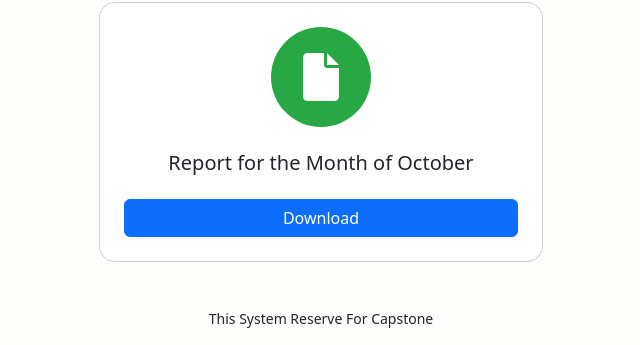
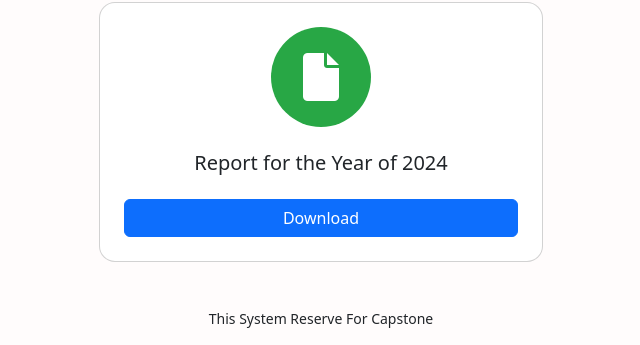
Before and after one commit to VannyCon/Incident_Report_System, a PHP site: page /new_project/view/pages/admin/report.php in a window 1280 px wide. Shown: the part 182-527 px from the top of the page, without its empty margins (319-959 px from the left). Run offline with PHP 8.4, Linux system fonts and the light colour scheme; a user stored in the database is signed in; some libraries are stand-ins or nearby versions.

Commit message:
make it year

```diff
--- a/view/pages/admin/report.php
+++ b/view/pages/admin/report.php
@@ -21,7 +21,8 @@
                             <div class="circle-check mb-4" style="margin: 0 auto; width: 100px; height: 100px; border-radius: 50%; background-color: #28a745; display: flex; justify-content: center; align-items: center;">
                                 <i class="fas fa-file" style="font-size: 48px; color: white;"></i>
                             </div>
-                            <h5 class="mb-4">Report for the Month of <?php echo date('F'); ?></h5>
+                            <h5 class="mb-4">Report for the Year of <?php echo date('Y'); ?></h5>
+
                             <!-- Download Button -->
                              <!-- If you want to create Report you will redirect to Report_pdf.php -->
                             <a href="report_pdf.php" class="btn btn-primary w-100">Download</a>
```
